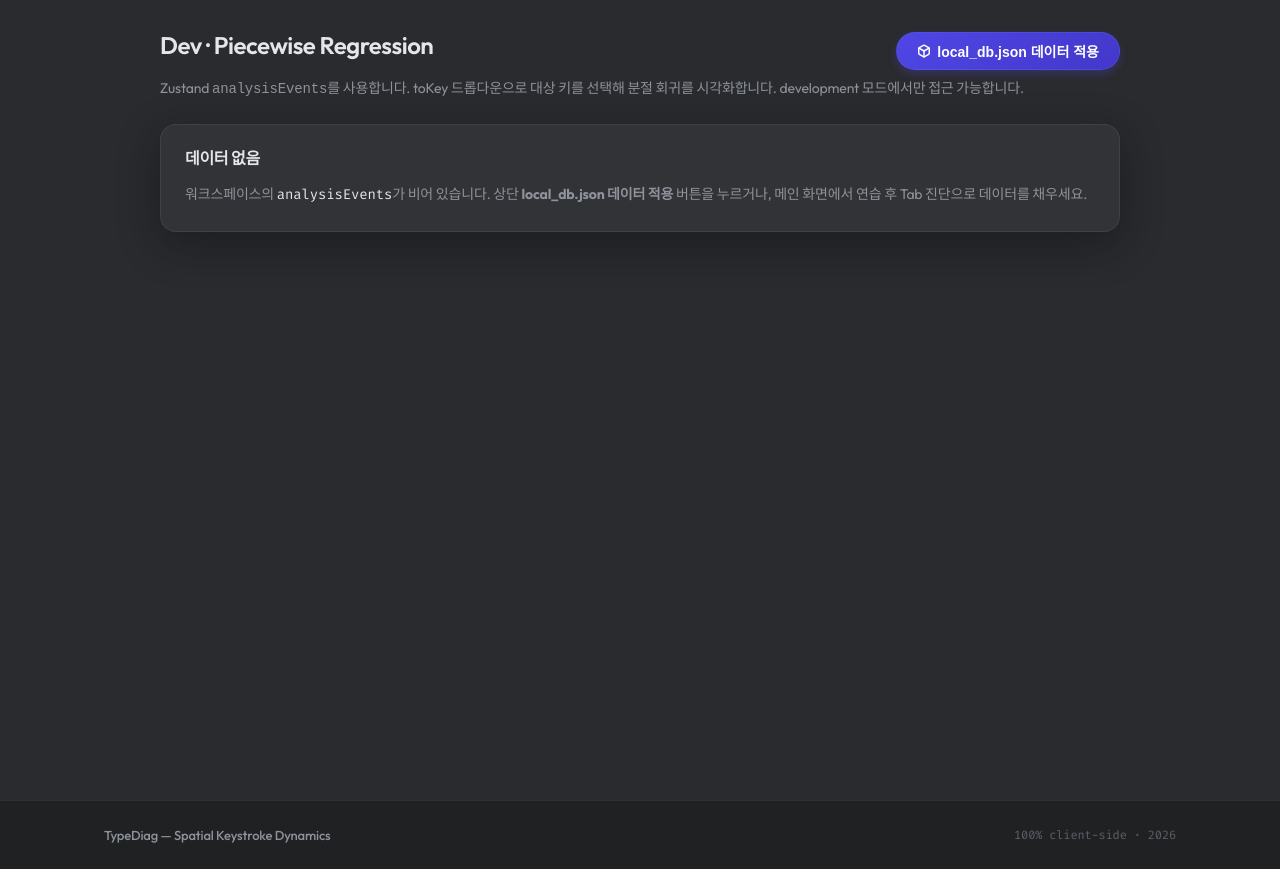
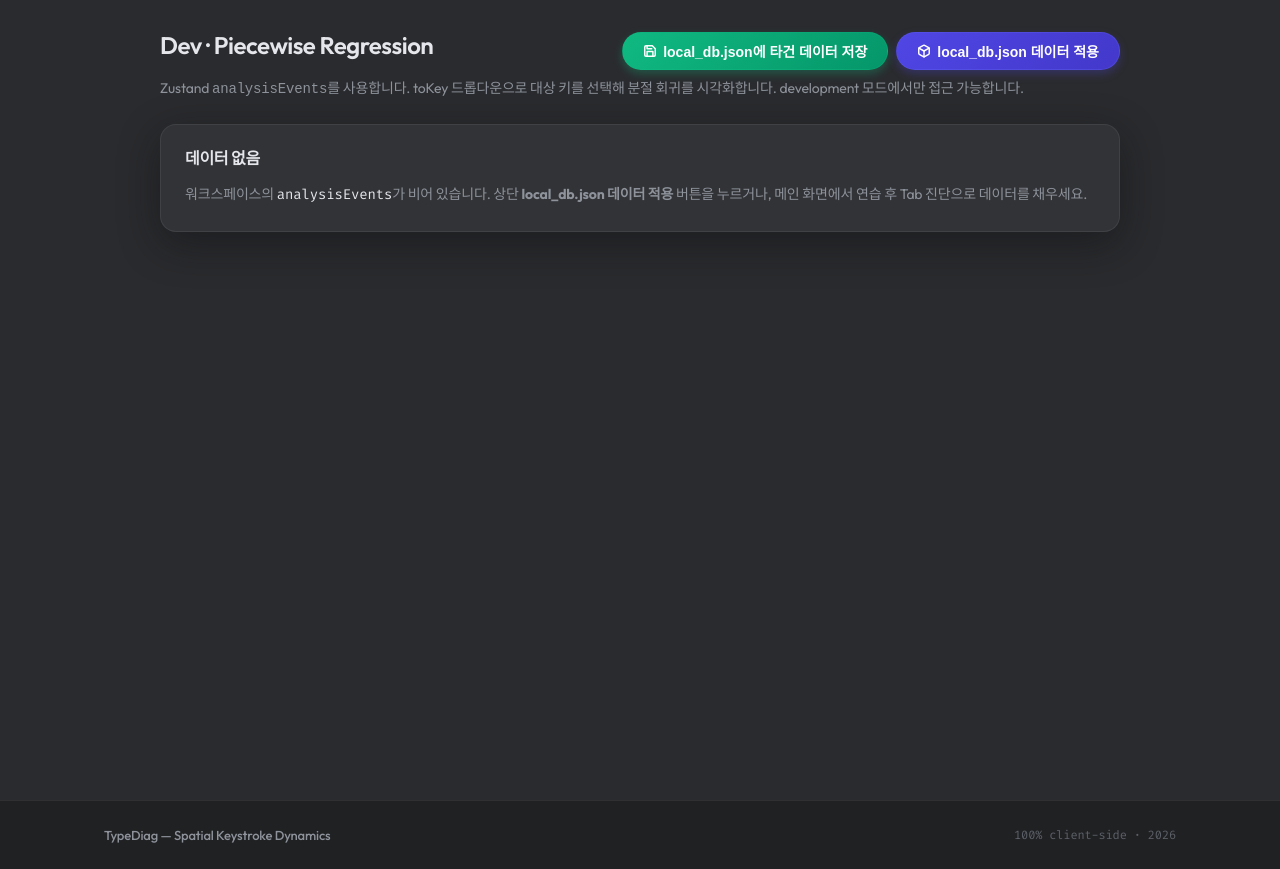
Before and after one commit to JSkutor/typediag, a Next.js app: page /dev in a window 1280 px wide. Built offline with nearby package versions, Linux system fonts and the light colour scheme.

Commit message:
feat(dev-tool): add button to sync localStorage to local_db.json
Add SyncLocalDbButton to easily sync and append browser practice typing data to the local JSON database file during development.

```diff
--- a/src/app/dev/page.tsx
+++ b/src/app/dev/page.tsx
@@ -2,6 +2,7 @@ import { notFound } from "next/navigation";
 
 import { DevPiecewisePanel } from "@/components/dev/DevPiecewisePanel";
 import { LoadLocalDbButton } from "@/components/dev/LoadLocalDbButton";
+import { SyncLocalDbButton } from "@/components/dev/SyncLocalDbButton";
 
 import styles from "./dev.module.css";
 
@@ -16,7 +17,10 @@ export default function DevPage() {
         <header className={styles.header}>
           <div className={styles.headerTop}>
             <h1 className={styles.title}>Dev · Piecewise Regression</h1>
-            <LoadLocalDbButton />
+            <div style={{ display: "flex", gap: "8px" }}>
+              <SyncLocalDbButton />
+              <LoadLocalDbButton />
+            </div>
           </div>
           <p className={styles.subtitle}>
             Zustand <code>analysisEvents</code>를 사용합니다. toKey 드롭다운으로 대상 키를 선택해
--- /dev/null
+++ b/src/components/dev/SyncLocalDbButton.tsx
@@ -0,0 +1,152 @@
+"use client";
+
+import type { CSSProperties } from "react";
+import { useState } from "react";
+
+interface SyncLocalDbButtonProps {
+  className?: string;
+  style?: CSSProperties;
+}
+
+export function SyncLocalDbButton({ className, style }: SyncLocalDbButtonProps) {
+  const [isSyncing, setIsSyncing] = useState(false);
+
+  if (process.env.NODE_ENV !== "development") {
+    return null;
+  }
+
+  const handleSync = async () => {
+    const runsStr = localStorage.getItem("typediag_db_runs_v1");
+    const pagesStr = localStorage.getItem("typediag_db_pages_v1");
+
+    if (!runsStr && !pagesStr) {
+      alert("localStorage에 타건 데이터가 존재하지 않습니다.");
+      return;
+    }
+
+    const runs = JSON.parse(runsStr || "[]");
+    const pages = JSON.parse(pagesStr || "[]");
+
+    if (runs.length === 0 && pages.length === 0) {
+      alert("localStorage에 저장된 데이터가 비어 있습니다.");
+      return;
+    }
+
+    const confirmSync = confirm(
+      `localStorage의 타건 기록(Run ${runs.length}개, Page ${pages.length}개)을 local_db.json에 추가(동기화)하시겠습니까?\n이미 local_db.json에 있는 동일 ID의 기록은 업데이트되며, 새로운 기록은 추가됩니다.`
+    );
+    if (!confirmSync) return;
+
+    setIsSyncing(true);
+
+    try {
+      // 1. Send all runs
+      for (const run of runs) {
+        const res = await fetch("/api/db", {
+          method: "POST",
+          headers: { "Content-Type": "application/json" },
+          body: JSON.stringify({
+            action: "createRun",
+            runData: {
+              id: run.id,
+              user_id: run.user_id,
+              status: run.status,
+              started_at: run.started_at,
+            },
+          }),
+        });
+        if (!res.ok) {
+          const errData = await res.json().catch(() => ({}));
+          throw new Error(errData.error || `Run 생성 실패 (ID: ${run.id})`);
+        }
+      }
+
+      // 2. Send all pages
+      for (const page of pages) {
+        const res = await fetch("/api/db", {
+          method: "POST",
+          headers: { "Content-Type": "application/json" },
+          body: JSON.stringify({
+            action: "createPage",
+            pageData: page,
+          }),
+        });
+        if (!res.ok) {
+          const errData = await res.json().catch(() => ({}));
+          throw new Error(errData.error || `Page 생성 실패 (ID: ${page.id})`);
+        }
+      }
+
+      // 3. Finalize runs
+      for (const run of runs) {
+        if (run.status === "completed") {
+          const res = await fetch("/api/db", {
+            method: "POST",
+            headers: { "Content-Type": "application/json" },
+            body: JSON.stringify({
+              action: "finalizeRun",
+              runId: run.id,
+              finishedAtStr: run.finished_at || undefined,
+            }),
+          });
+          if (!res.ok) {
+            const errData = await res.json().catch(() => ({}));
+            throw new Error(errData.error || `Run 완료 처리 실패 (ID: ${run.id})`);
+          }
+        }
+      }
+
+      alert(
+        `localStorage 데이터(Run ${runs.length}개, Page ${pages.length}개)가 local_db.json에 성공적으로 추가되었습니다!`
+      );
+    } catch (error: unknown) {
+      console.error("[SyncLocalDbButton] Sync failed:", error);
+      const message = error instanceof Error ? error.message : String(error);
+      alert(`동기화 중 오류 발생: ${message}`);
+    } finally {
+      setIsSyncing(false);
+    }
+  };
+
+  return (
+    <button
+      type="button"
+      onClick={handleSync}
+      disabled={isSyncing}
+      style={{
+        padding: "8px 20px",
+        borderRadius: "9999px",
+        border: "1px solid rgba(16, 185, 129, 0.3)",
+        background: "linear-gradient(135deg, #10b981 0%, #059669 100%)",
+        color: "#ffffff",
+        fontSize: "0.875rem",
+        fontWeight: "600",
+        boxShadow: "0 4px 10px rgba(16, 185, 129, 0.3)",
+        cursor: isSyncing ? "not-allowed" : "pointer",
+        display: "flex",
+        alignItems: "center",
+        gap: "6px",
+        opacity: isSyncing ? 0.7 : 1,
+        ...style,
+      }}
+      className={["dev-db-btn", "dev-db-sync-btn", className].filter(Boolean).join(" ")}
+    >
+      <svg
+        width="14"
+        height="14"
+        viewBox="0 0 24 24"
+        fill="none"
+        stroke="currentColor"
+        strokeWidth="2.5"
+        strokeLinecap="round"
+        strokeLinejoin="round"
+        aria-hidden
+      >
+        <path d="M19 21H5a2 2 0 0 1-2-2V5a2 2 0 0 1 2-2h11l5 5v11a2 2 0 0 1-2 2z" />
+        <polyline points="17 21 17 13 7 13 7 21" />
+        <polyline points="7 3 7 8 15 8" />
+      </svg>
+      {isSyncing ? "동기화 중..." : "local_db.json에 타건 데이터 저장"}
+    </button>
+  );
+}
```
Also changed, not shown: src/components/workspace/WorkspaceControls.tsx (+11 -0 lines).
